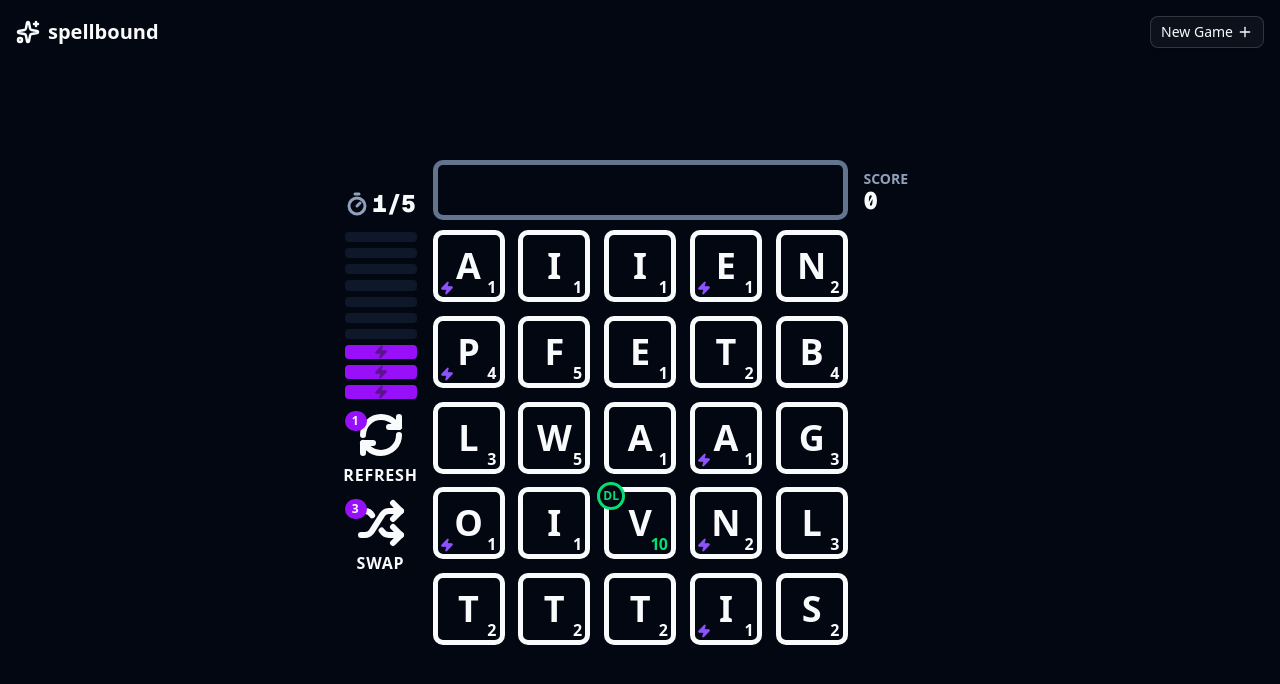
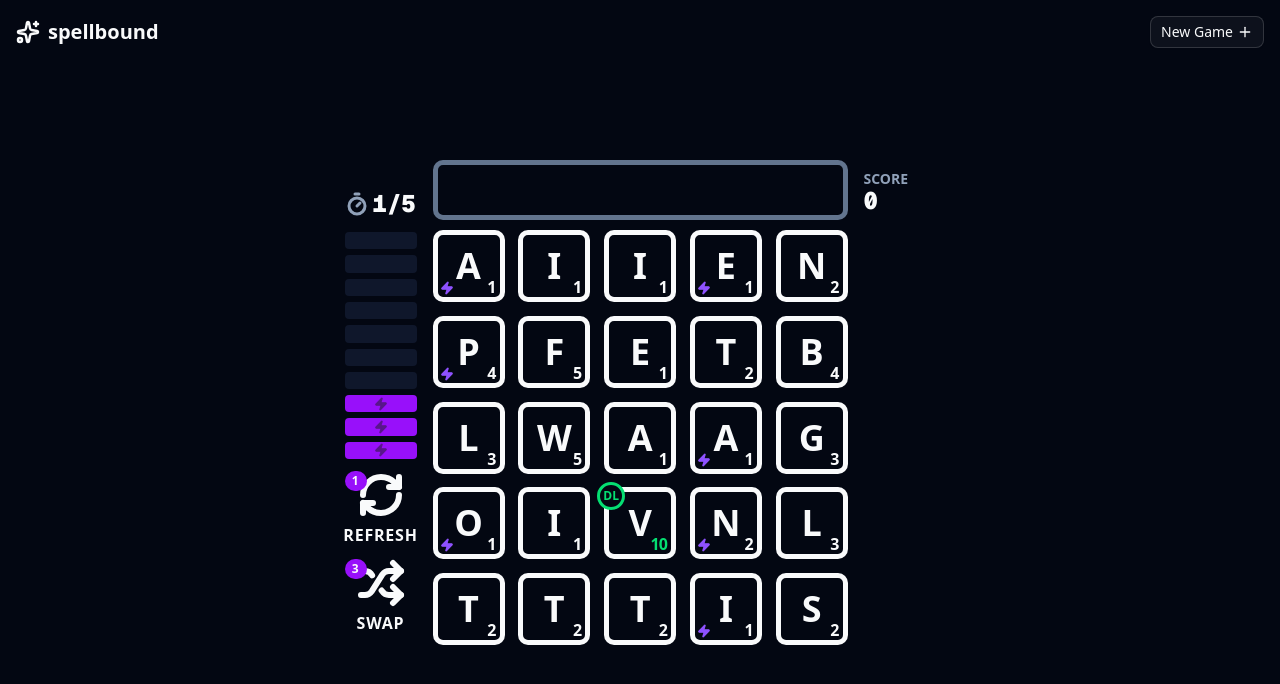
Before and after one commit to fborja44/spellbound, a Next.js app: page / in a window 1280 px wide. Shown: the top 684 px of the page. Built offline with nearby package versions, Linux system fonts and the light colour scheme.

Commit message:
fix: sidebar height

```diff
--- a/app/globals.css
+++ b/app/globals.css
@@ -43,6 +43,8 @@
 	--radius-xl: calc(var(--radius) + 4px);
 
 	--spacing-board: 415px;
+	--spacing-game-header: 60px;
+	--spacing-game: calc(var(--spacing-board) + var(--spacing-game-header));
 }
 
 :root {
--- a/components/game/actionbar.tsx
+++ b/components/game/actionbar.tsx
@@ -6,7 +6,6 @@ import EnergyBar from './info/energy';
 import { geistMono } from '@/fonts';
 import Rounds from './info/rounds';
 import useGameStore from '@/store/game-store';
-import Fade from '../animate/fade';
 import { AnimatePresence } from 'motion/react';
 import FadeDiv from '../animate/fade-div';
 
@@ -18,7 +17,7 @@ const ActionBar = () => {
 			{!isCompleted && (
 				<FadeDiv
 					key={`actionbar-${!isCompleted}`}
-					className='container-col gap-3 min-w-18 w-18 max-h-board'
+					className='container-col gap-3 min-w-18 w-18 max-h-game'
 				>
 					<div
 						className={`flex flex-row items-end game-header-h text-2xl font-black ${geistMono.className}`}
--- a/components/game/infobar.tsx
+++ b/components/game/infobar.tsx
@@ -14,7 +14,7 @@ const InfoBar = () => {
 			{!isCompleted && (
 				<FadeDiv
 					id={`infobar-${!isCompleted}`}
-					className='flex flex-col gap-1 min-w-18 w-18 max-h-board'
+					className='flex flex-col gap-1 min-w-18 w-18 max-h-game'
 				>
 					<Score />
 					<WordHistory />
```
